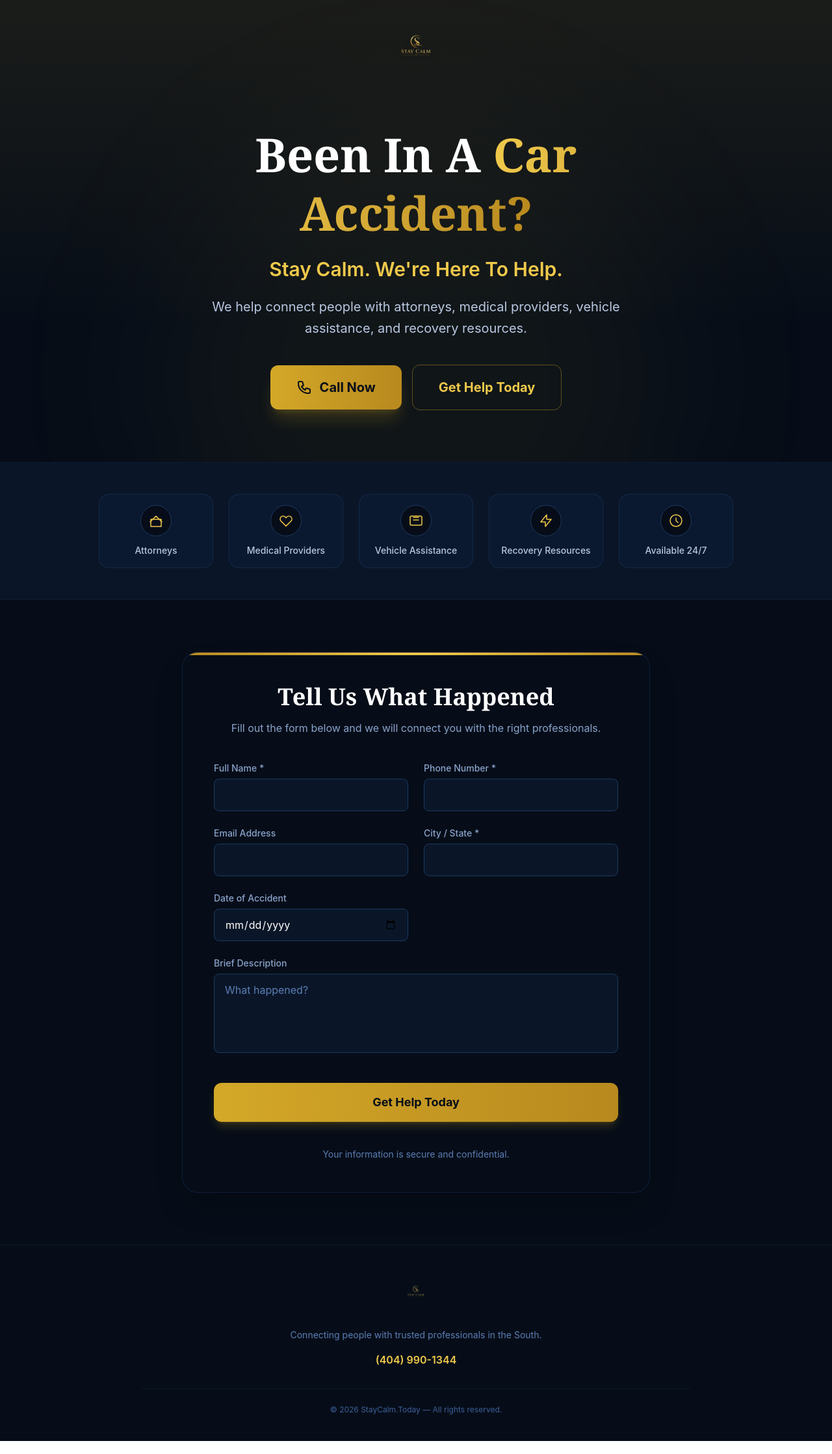
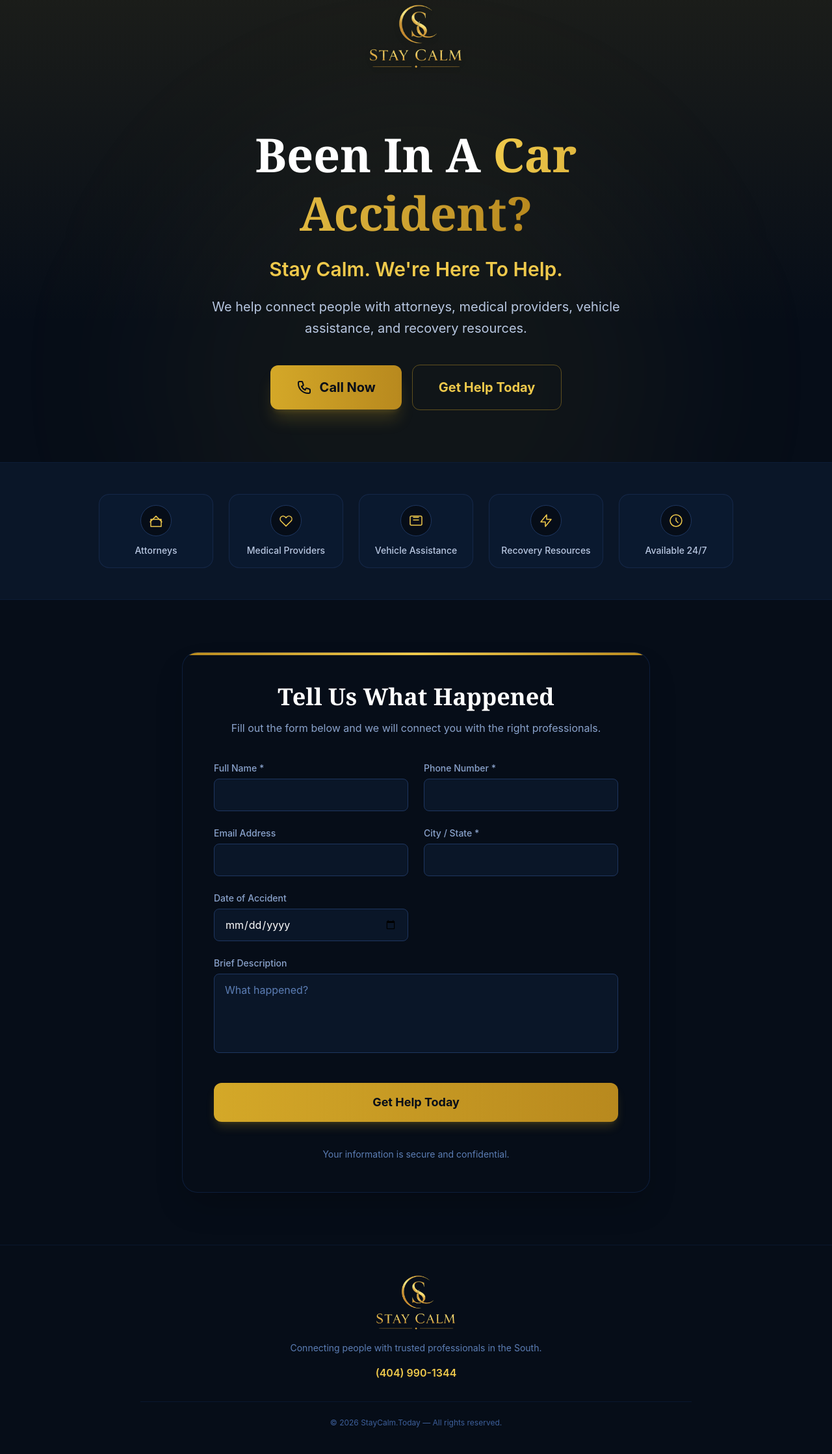
Before and after one commit to barace305/Stay-calm-website, a React (Vite) app: page /help in a window 1280 px wide. Shown: the whole page at 65% size. Built offline with nearby package versions, Linux system fonts and the light colour scheme.

Commit message:
Add files via upload

```diff
--- a/src/pages/HelpFunnel.jsx
+++ b/src/pages/HelpFunnel.jsx
@@ -54,7 +54,7 @@ export default function HelpFunnel() {
             <img
               src="/logo.png"
               alt="Stay Calm"
-              className="h-20 sm:h-28 w-auto object-contain drop-shadow-lg"
+              className="h-[200px] sm:h-[350px] w-auto object-contain drop-shadow-lg -my-16 sm:-my-32"
             />
           </a>
         </div>
@@ -189,7 +189,7 @@ export default function HelpFunnel() {
       {/* Simple Footer */}
       <footer className="bg-navy-950 border-t border-navy-800/50 py-10">
         <div className="max-w-4xl mx-auto px-6 text-center">
-          <img src="/logo.png" alt="Stay Calm" className="h-16 w-auto object-contain mx-auto mb-6 opacity-80" />
+          <img src="/logo.png" alt="Stay Calm" className="h-[200px] sm:h-[300px] w-auto object-contain mx-auto mb-6 -my-16 sm:-my-24" />
           <p className="text-navy-400 text-sm mb-4">
             Connecting people with trusted professionals in the South.
           </p>
```
